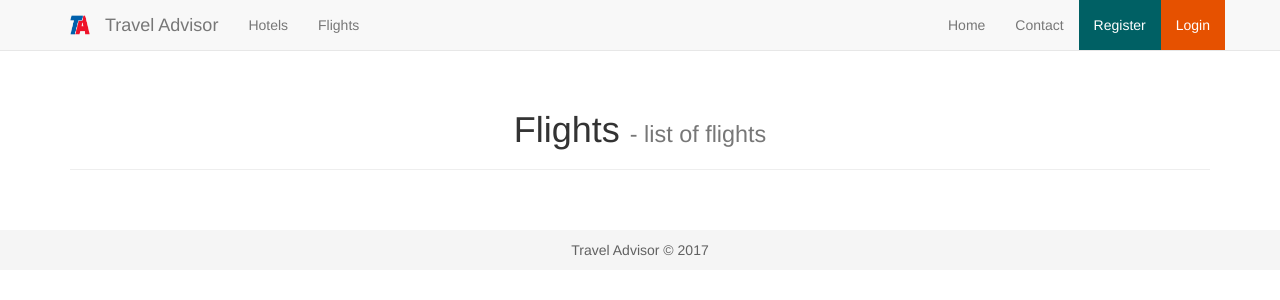
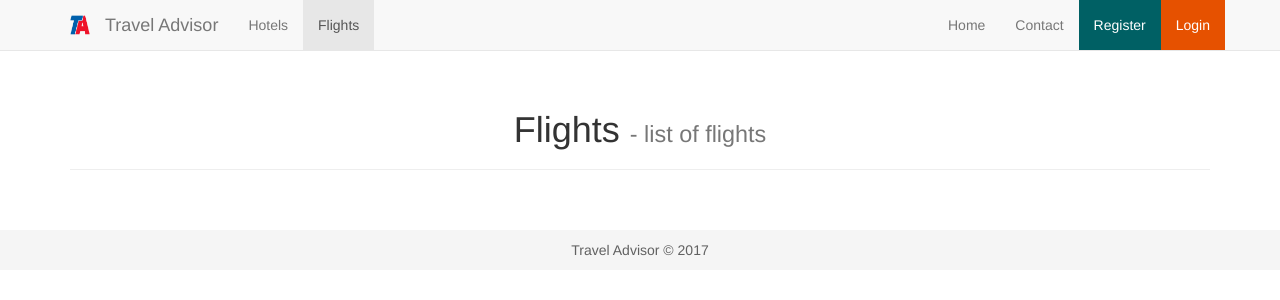
Before and after one commit to NeilCastellino/Trip-Advisor, a Flask app: page /flights/ in a window 1280 px wide. Shown: the top 300 px of the page. Run offline with Flask 2, Linux system fonts and the light colour scheme; data that the repository does not hold is empty; some libraries are stand-ins or nearby versions.

Commit message:
Add files via upload

```diff
--- a/code/templates/flights/flight.html
+++ b/code/templates/flights/flight.html
@@ -29,7 +29,7 @@
             <div id="navbar" class="navbar-collapse collapse">
                 <ul class="nav navbar-nav">
                     <li><a href="{{ url_for('hotels.index') }}">Hotels</a></li>
-                    <li><a href="{{ url_for('flights.index') }}">Flights</a></li>
+                    <li class="active"><a href="{{ url_for('flights.index') }}">Flights</a></li>
                 </ul>
                 <ul class="nav navbar-nav navbar-right">
                     <li><a href="{{ url_for('home') }}">Home</a></li>
--- a/code/templates/flights/flight_index.html
+++ b/code/templates/flights/flight_index.html
@@ -29,7 +29,7 @@
             <div id="navbar" class="navbar-collapse collapse">
                 <ul class="nav navbar-nav">
                     <li><a href="{{ url_for('hotels.index') }}">Hotels</a></li>
-                    <li><a href="{{ url_for('flights.index') }}">Flights</a></li>
+                    <li class="active"><a href="{{ url_for('flights.index') }}">Flights</a></li>
                 </ul>
                 <ul class="nav navbar-nav navbar-right">
                     <li><a href="{{ url_for('home') }}">Home</a></li>
@@ -62,7 +62,6 @@
                 <p align="center" class="list-group-item-text">Destination: {{ flight.destination }}</p>
                 <p align="center" class="list-group-item-text">Plane Timing: {{ flight.plane_timing }}</p>
                 <p align="center" class="list-group-item-text">Total Seats: {{ flight.total_seats }}</p>
-                <p align="center" class="list-group-item-text">Seats Booked: {{ flight.seats_booked }}</p>
                 <p align="center" class="list-group-item-text">Airline Name: {{ flight.airline_name }}</p>
                 <p align="center" class="list-group-item-text">Cost: Rs.{{ flight.price }}</p>
                 <br>
--- a/code/templates/flights/flights_load.html
+++ b/code/templates/flights/flights_load.html
@@ -29,7 +29,7 @@
             <div id="navbar" class="navbar-collapse collapse">
                 <ul class="nav navbar-nav">
                     <li><a href="{{ url_for('hotels.index') }}">Hotels</a></li>
-                    <li><a href="{{ url_for('flights.index') }}">Flights</a></li>
+                    <li class="active"><a href="{{ url_for('flights.index') }}">Flights</a></li>
                 </ul>
                 <ul class="nav navbar-nav navbar-right">
                     <li><a href="{{ url_for('home') }}">Home</a></li>
--- a/code/templates/flights/new_flight.html
+++ b/code/templates/flights/new_flight.html
@@ -29,7 +29,7 @@
             <div id="navbar" class="navbar-collapse collapse">
                 <ul class="nav navbar-nav">
                     <li><a href="{{ url_for('hotels.index') }}">Hotels</a></li>
-                    <li><a href="{{ url_for('flights.index') }}">Flights</a></li>
+                    <li class="active"><a href="{{ url_for('flights.index') }}">Flights</a></li>
                 </ul>
                 <ul class="nav navbar-nav navbar-right">
                     <li><a href="{{ url_for('home') }}">Home</a></li>
```
